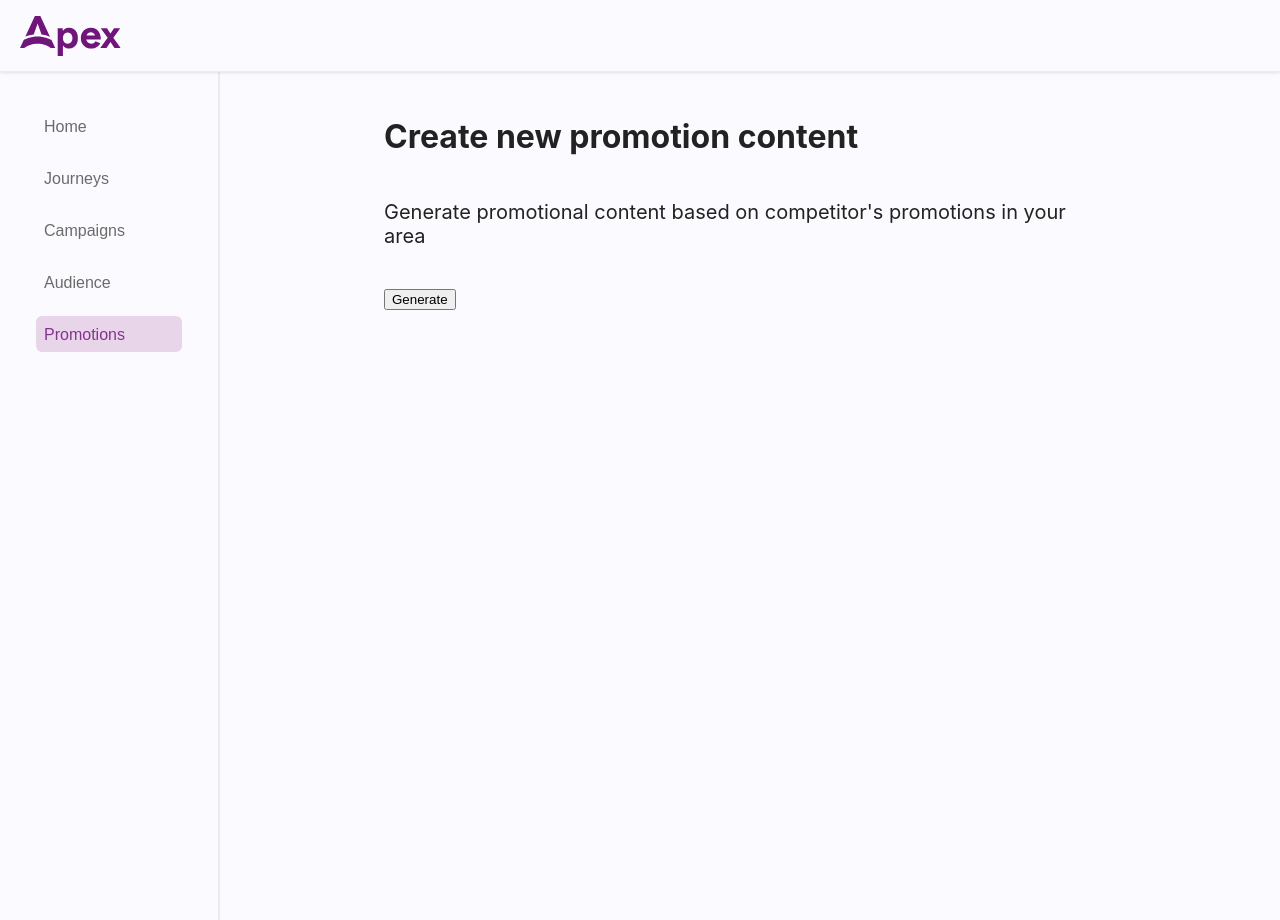
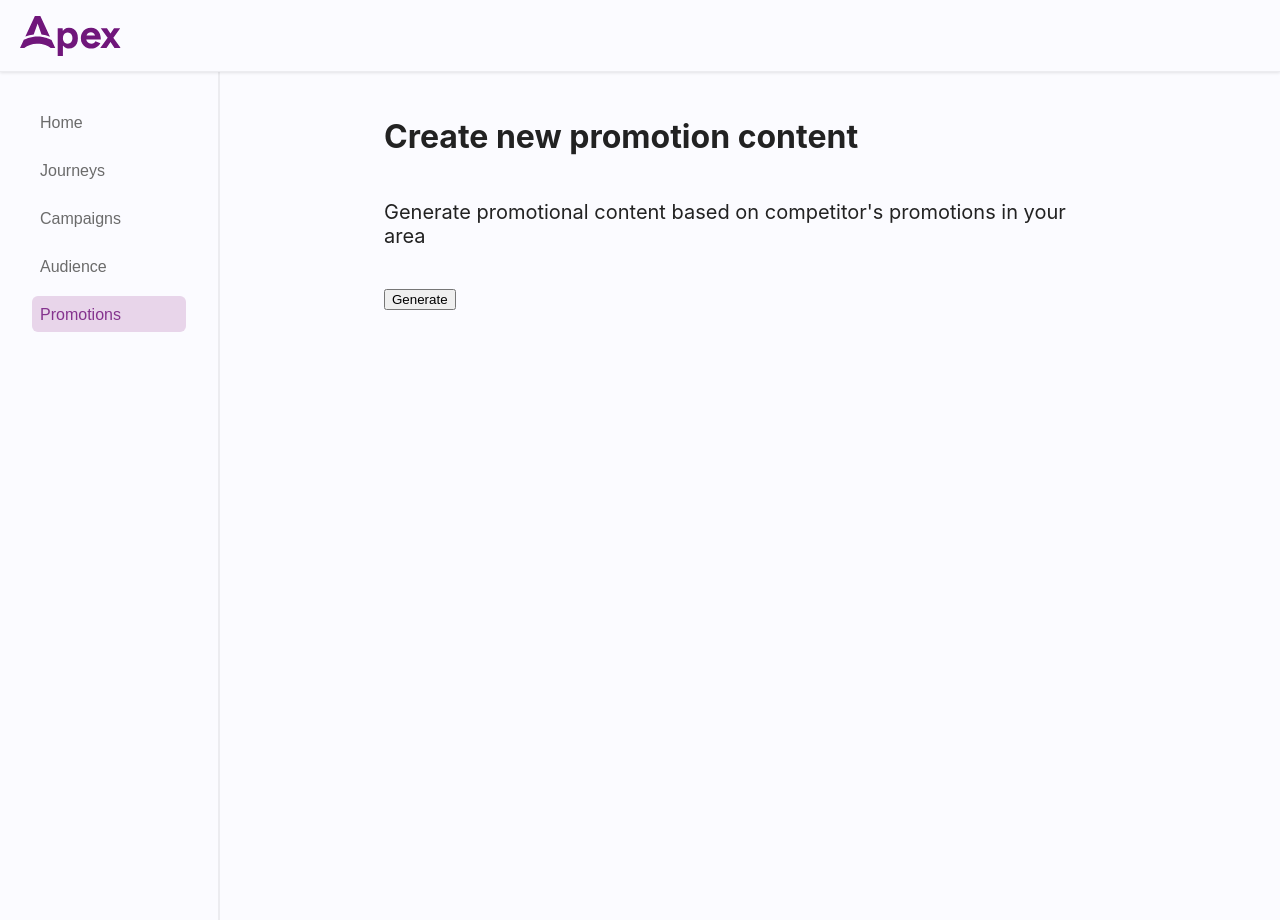
Before and after one commit to joshuaburrill-spoon/promos, a React app: page / in a window 1280 px wide. Built offline with nearby package versions, Linux system fonts and the light colour scheme.

Commit message:
fixed padding

```diff
--- a/src/Layout.tsx
+++ b/src/Layout.tsx
@@ -55,7 +55,7 @@ export default function Layout({ children }: { children: React.ReactNode }) {
                     padding: "0.5rem 0.5rem",
                     background: label === "Promotions" ? "#e8d5ea" : "none",
                     borderRadius: 6,
-                    margin: "1rem",
+                    margin: "0.75rem",
                   }}
                 >
                   <button
```
